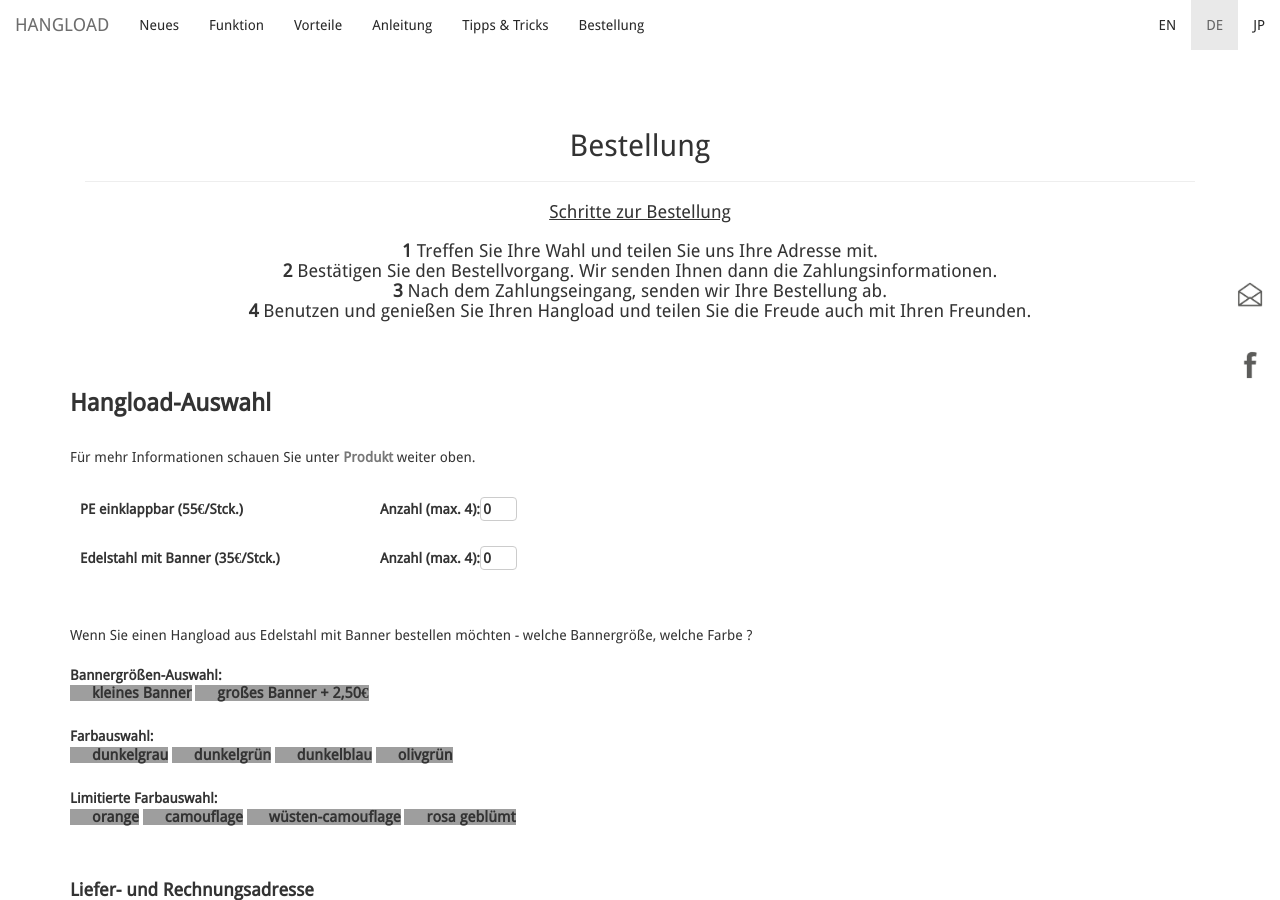
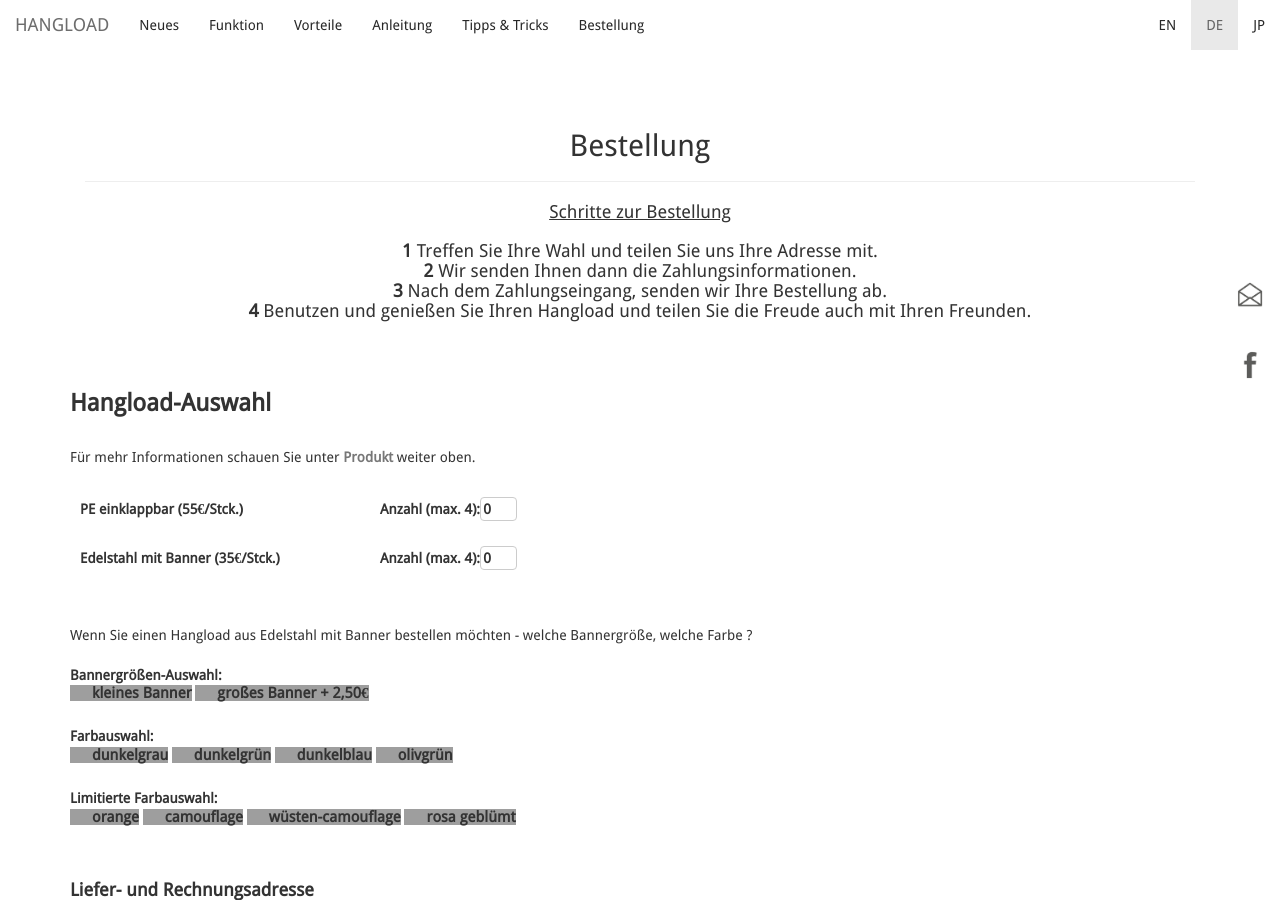
Before and after one commit to bodokaiser/hangload.com, a Jekyll site: the page built from de/webshop/index.html, in a window 1280 px wide and 900 px high, scrolled down 2296 px, cut to the strip 0-900 px from the top of the window. Built offline with Jekyll 4.4.1, drawn with Linux system fonts in a browser that asks for light colours; nearby versions of some CDN libraries; library files that are not in the unit come from our copies; Markdown is read by kramdown in place of the engine named in the settings; grey boxes are pictures that could not be loaded.

Commit message:
Update index.html

```diff
--- a/de/webshop/index.html
+++ b/de/webshop/index.html
@@ -269,7 +269,7 @@
   <h4 class="text-center">
 <u> Schritte zur Bestellung </u> <br> <br>
 <strong>1</strong> Treffen Sie Ihre Wahl und teilen Sie uns Ihre Adresse mit. <br>
-<strong>2</strong> Bestätigen Sie den Bestellvorgang. Wir senden Ihnen dann die Zahlungsinformationen. <br>
+<strong>2</strong> Wir senden Ihnen dann die Zahlungsinformationen. <br>
 <strong>3</strong> Nach dem Zahlungseingang, senden wir Ihre Bestellung ab. <br>
 <strong>4</strong> Benutzen und genießen Sie Ihren Hangload und teilen Sie die Freude auch mit Ihren Freunden.  <br>
 </h4>
```
